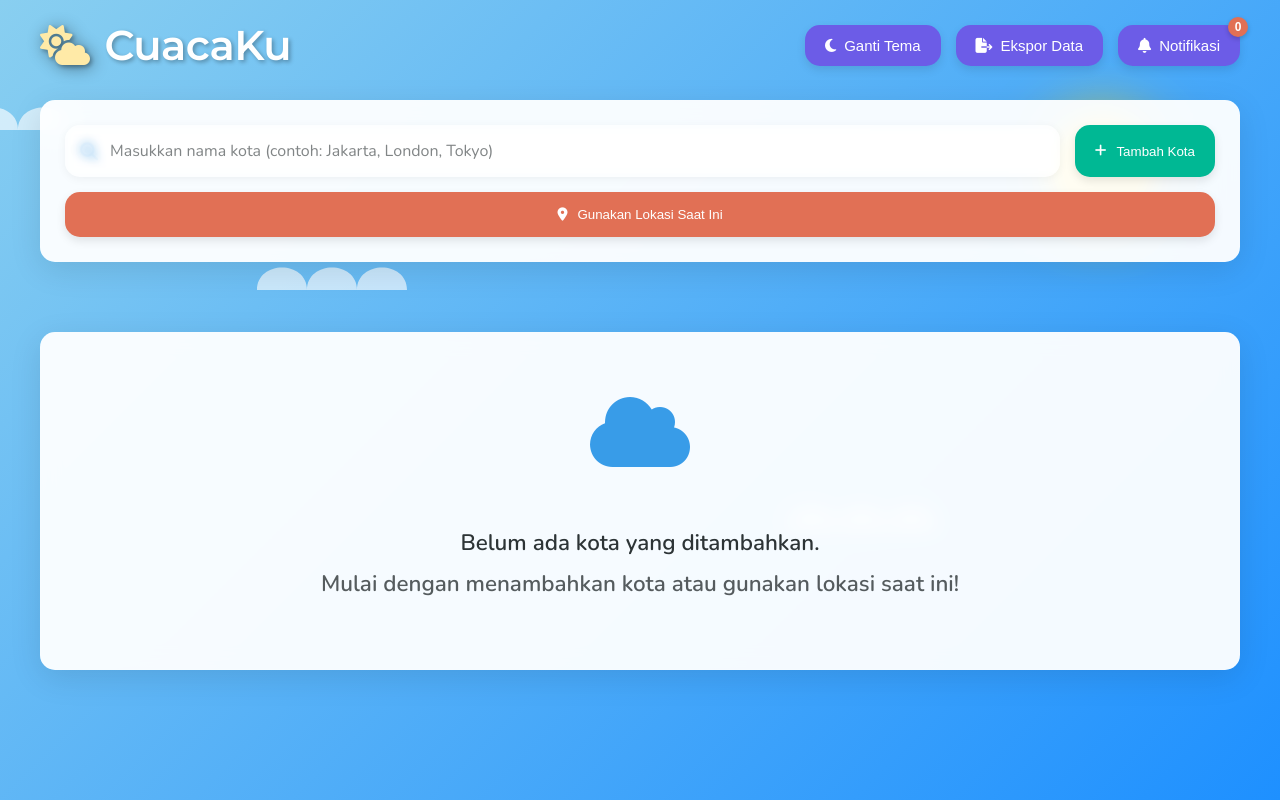
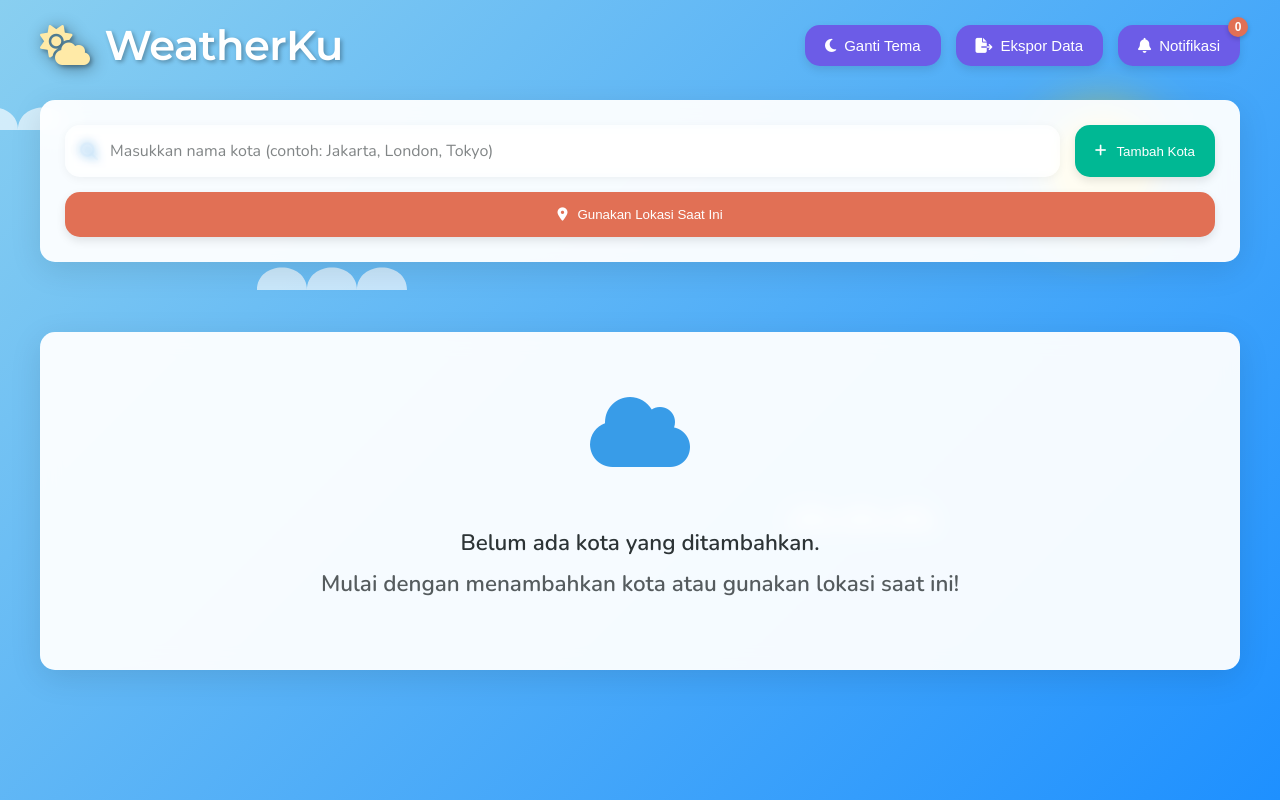
Before and after one commit to Theseadev/Cuaca, a plain HTML site: page index.html in a window 1280 px wide. Drawn offline with nearby package versions, Linux system fonts and the light colour scheme.

Commit message:
Update index.html

```diff
--- a/index.html
+++ b/index.html
@@ -3,7 +3,7 @@
 <head>
     <meta charset="UTF-8" />
     <meta name="viewport" content="width=device-width, initial-scale=1.0"/>
-    <title>CuacaKu</title>
+    <title>WeatherKu</title>
     <link rel="stylesheet" href="style.css"/>
     <link rel="manifest" href="manifest.json"/>
     <link rel="icon" href="icon.png" type="image/png"/>
@@ -37,7 +37,7 @@
 
     <div class="container">
         <div class="header-controls">
-            <h1><i class="fas fa-cloud-sun"></i>CuacaKu</h1>
+            <h1><i class="fas fa-cloud-sun"></i>WeatherKu</h1>
             <div class="controls-group">
                 <button id="themeToggle" class="theme-toggle-btn">
                     <i class="fas fa-moon"></i> Ganti Tema
```
